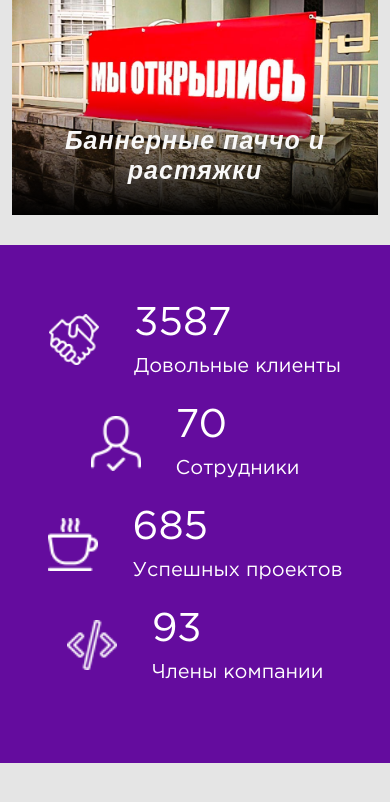
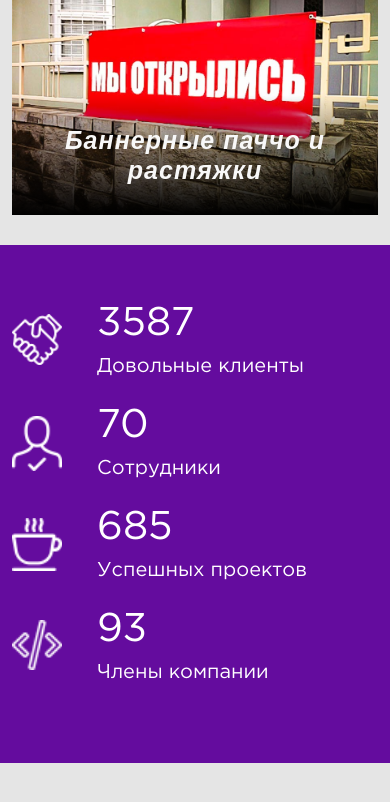
Before and after one commit to 7Davronbek/app-nextlevel-client, a React (Create React App) app: page / in a window 390 px wide. Shown: the part 7940-8742 px from the top of the page. Built offline with nearby package versions, Linux system fonts and the light colour scheme; a web font is replaced by a local one.

Commit message:
seentex-app

```diff
--- a/src/components/Benefits.jsx
+++ b/src/components/Benefits.jsx
@@ -6,7 +6,7 @@ const Benefits = () => {
             <div className="benefits">
                 <div className="container">
                     <div className="row myRow">
-                        <div className="col-10 mx-auto">
+                        <div className="col-lg-10 mx-auto">
                             <div className="row">
                                 <div className="col-lg-3 col-md-6 mb-4 mb-lg-0">
                                     <div className="cards">
--- a/src/styles/main.scss
+++ b/src/styles/main.scss
@@ -693,8 +693,6 @@ html {
                 align-items: center;
                 justify-content: center;
 
-
-
                 .left {
                     width: 50px;
                     height: 50px;
@@ -715,6 +713,10 @@ html {
                     color: #fff;
                     margin-top: 6px;
                 }
+
+                @media(max-width: 767px) {
+                    justify-content: initial;
+                }
             }
         }
 
@@ -737,6 +739,7 @@ html {
                 @media(max-width:500px) {
                     font-size: 28px;
                 }
+
                 @media(max-width:450px) {
                     font-size: 25px;
                 }
@@ -1678,14 +1681,14 @@ html {
         font-size: 15px;
 
         @media (max-width:400px) {
-        font-size: 13px;}
+            font-size: 13px;
+        }
     }
 
     span {
         color: $pink;
     }
 }
-
 
 .mainLoader {
     padding: 1.5em 0;
```
